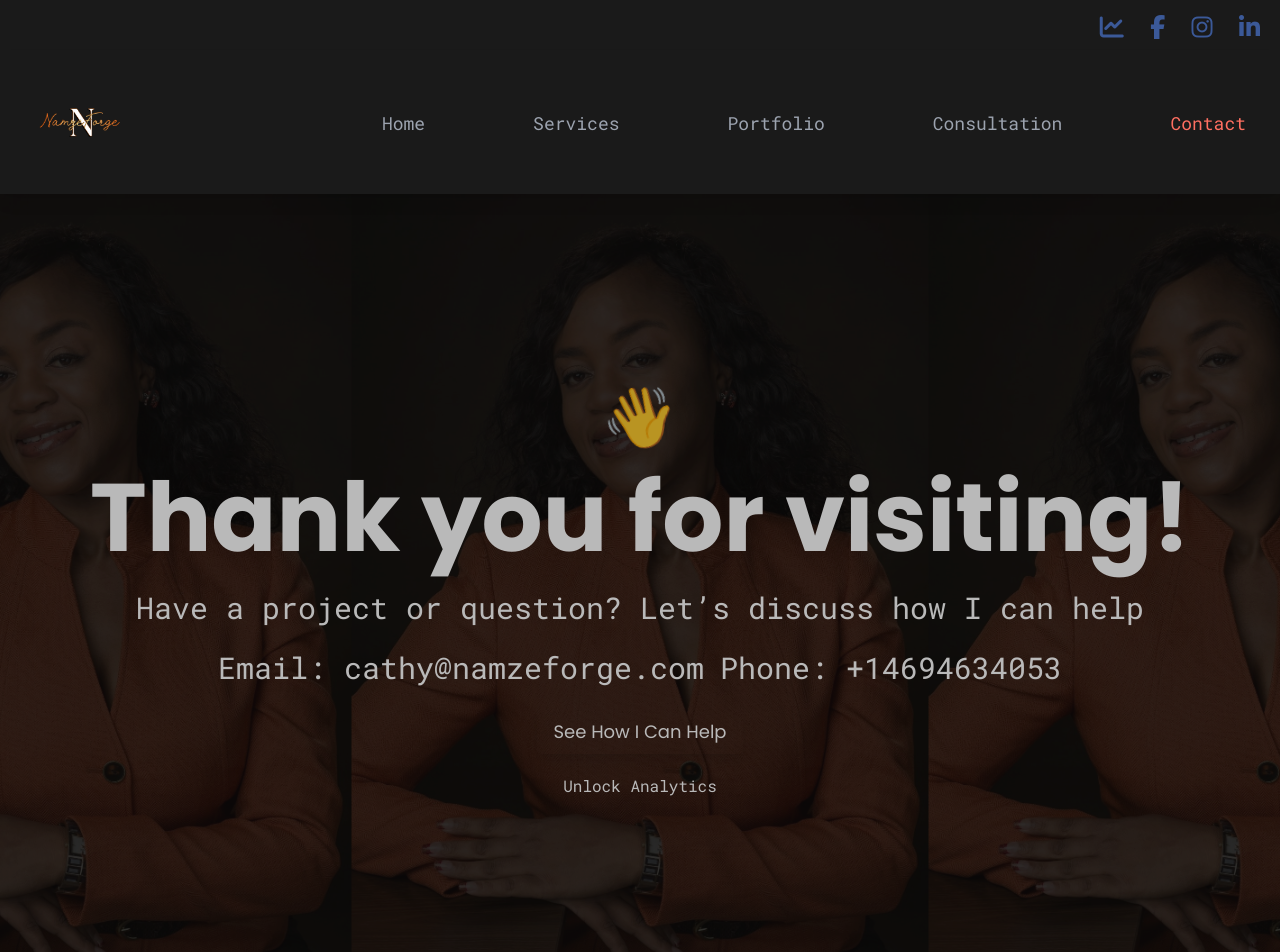
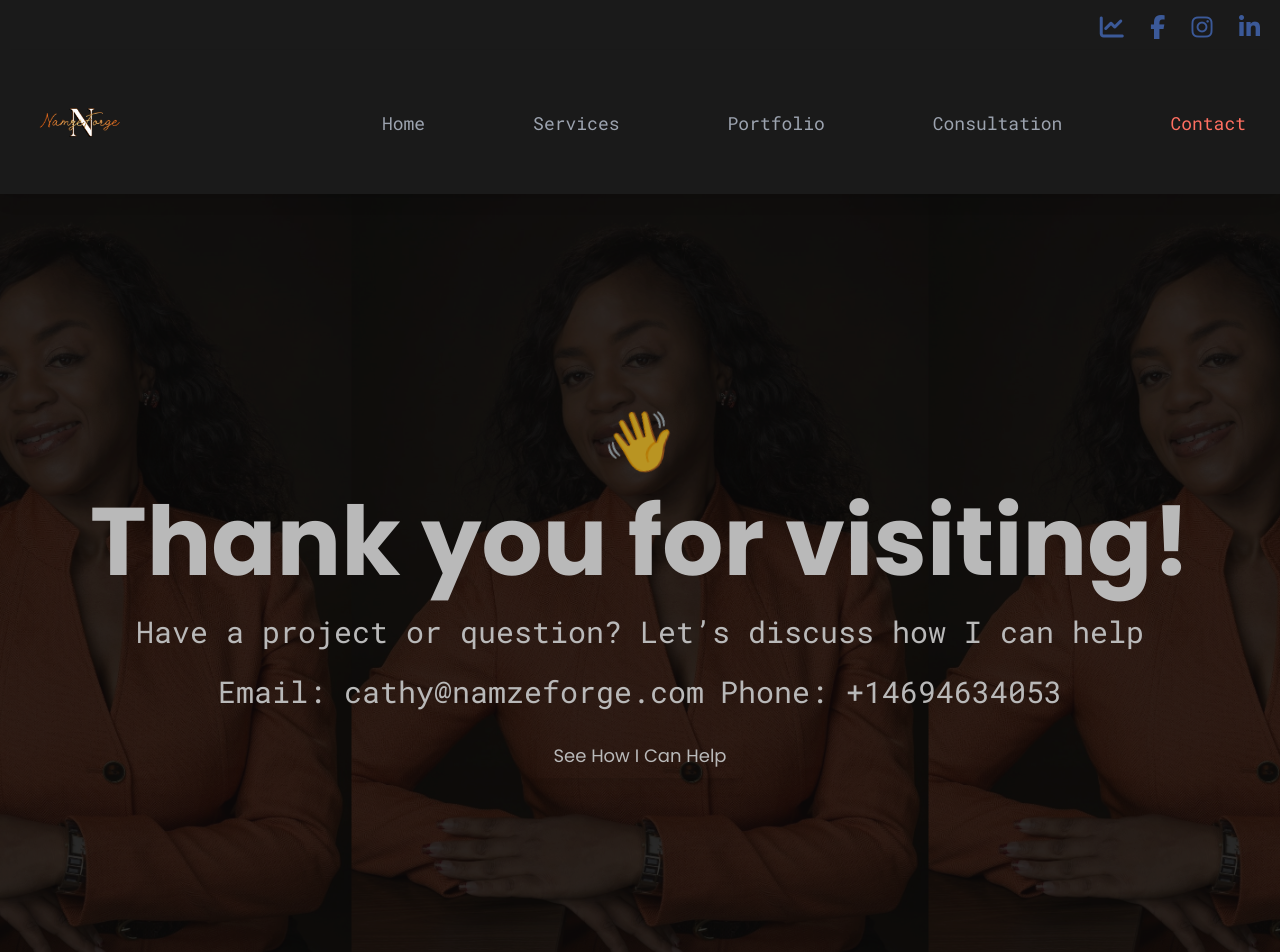
Before and after one commit to Cathy-45/cathy-portfolio-integrated, a React (Vite) app: page /contact in a window 1280 px wide. Shown: the top 952 px of the page. Built offline with nearby package versions, Linux system fonts and the light colour scheme.

Commit message:
Revert Facebook Open Graph and analytics changes to fix rendering

```diff
--- a/index.html
+++ b/index.html
@@ -11,9 +11,6 @@
   <meta name="mobile-web-app-capable" content="yes" />
   <meta name="apple-mobile-web-app-capable" content="yes" />
   <meta name="apple-mobile-web-app-status-bar-style" content="black-translucent" />
-  <meta property="og:image" content="/favicon.ico" />
-<meta property="og:title" content="Catherine Sichone Portfolio" />
-<meta property="og:description" content="Explore my work as a visionary Software Engineer." />
     <style>
       nav {
         position: fixed;
--- a/src/components/Contact.jsx
+++ b/src/components/Contact.jsx
@@ -1,21 +1,9 @@
 
-import React, { useState } from "react";
+import React from "react";
 import { Link, Routes, Route } from "react-router-dom";
 import backgroundImage from "../assets/background.jpg";
 
 const Contact = () => {
-  const [showAnalyticsLink, setShowAnalyticsLink] = useState(false);
-  const correctPassword = "Lusaka2025!"; // Match your analytics password
-
-  const handlePasswordSubmit = () => {
-    const password = prompt("Enter password to access analytics:");
-    if (password === correctPassword) {
-      setShowAnalyticsLink(true);
-    } else {
-      alert("Incorrect password!");
-    }
-  };
-
   return (
     <section
       className="min-h-screen bg-[#1a1a1a] text-white flex flex-col items-center justify-center p-4 sm:p-6 md:p-10"
@@ -51,25 +39,10 @@ const Contact = () => {
       </div>
       <Link
         to="/services"
-        className="bg-[#3f3f46] text-[#fb923c] font-poppins text-sm sm:text-lg py-2 px-4 rounded shadow-lg hover:shadow-xl transition-shadow mb-4"
+        className="bg-[#3f3f46] text-[#fb923c] font-poppins text-sm sm:text-lg py-2 px-4 rounded shadow-lg hover:shadow-xl transition-shadow"
       >
         See How I Can Help
       </Link>
-      {showAnalyticsLink ? (
-        <Link
-          to="/analytics.html"
-          className="text-white hover:underline text-center block"
-        >
-          View Analytics
-        </Link>
-      ) : (
-        <button
-          onClick={handlePasswordSubmit}
-          className="text-[#fdba74] hover:text-[#fb923c] font-roboto text-sm sm:text-base py-1 px-2 rounded transition-colors text-center"
-        >
-          Unlock Analytics
-        </button>
-      )}
     </section>
   );
 };
```
